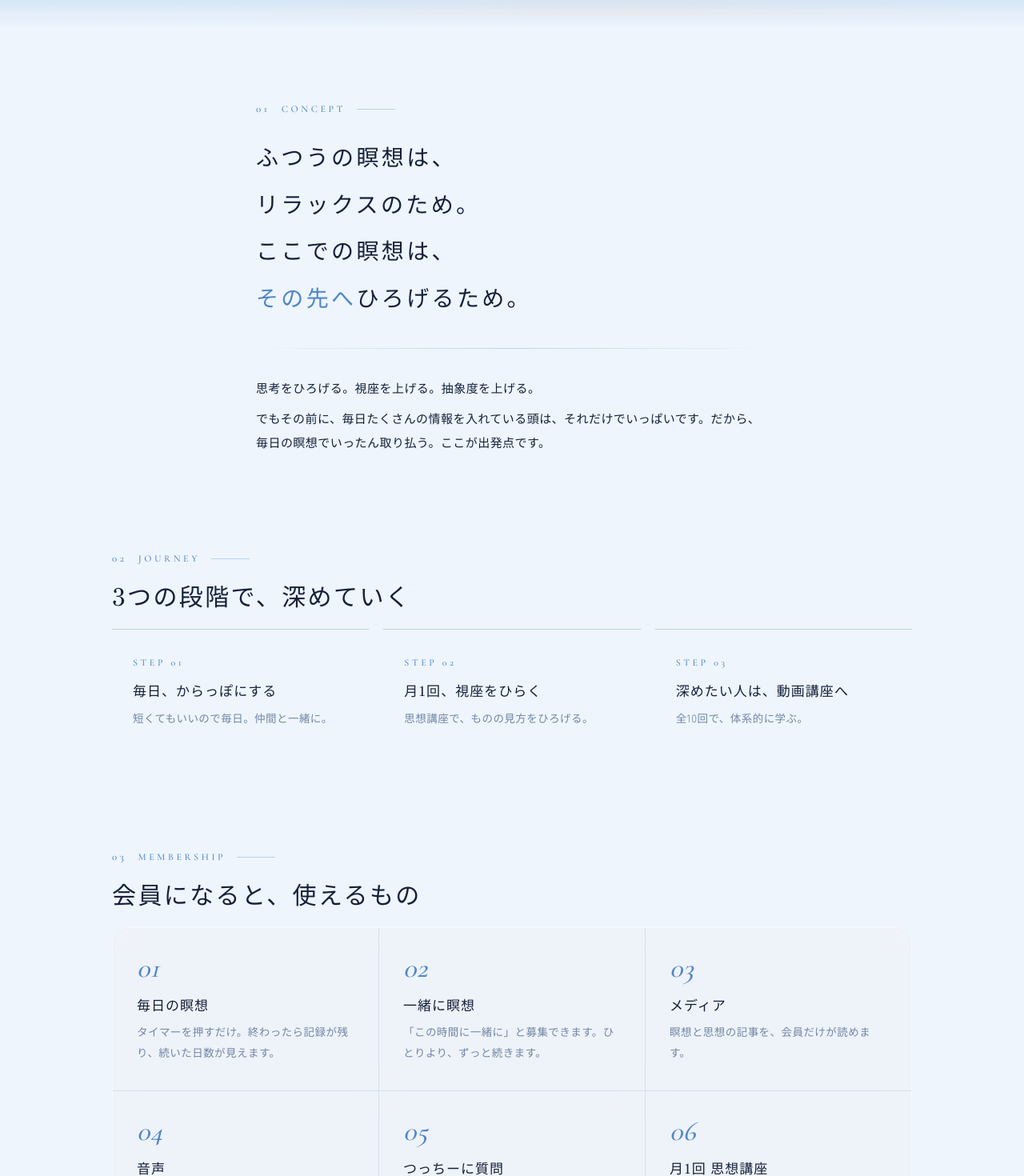
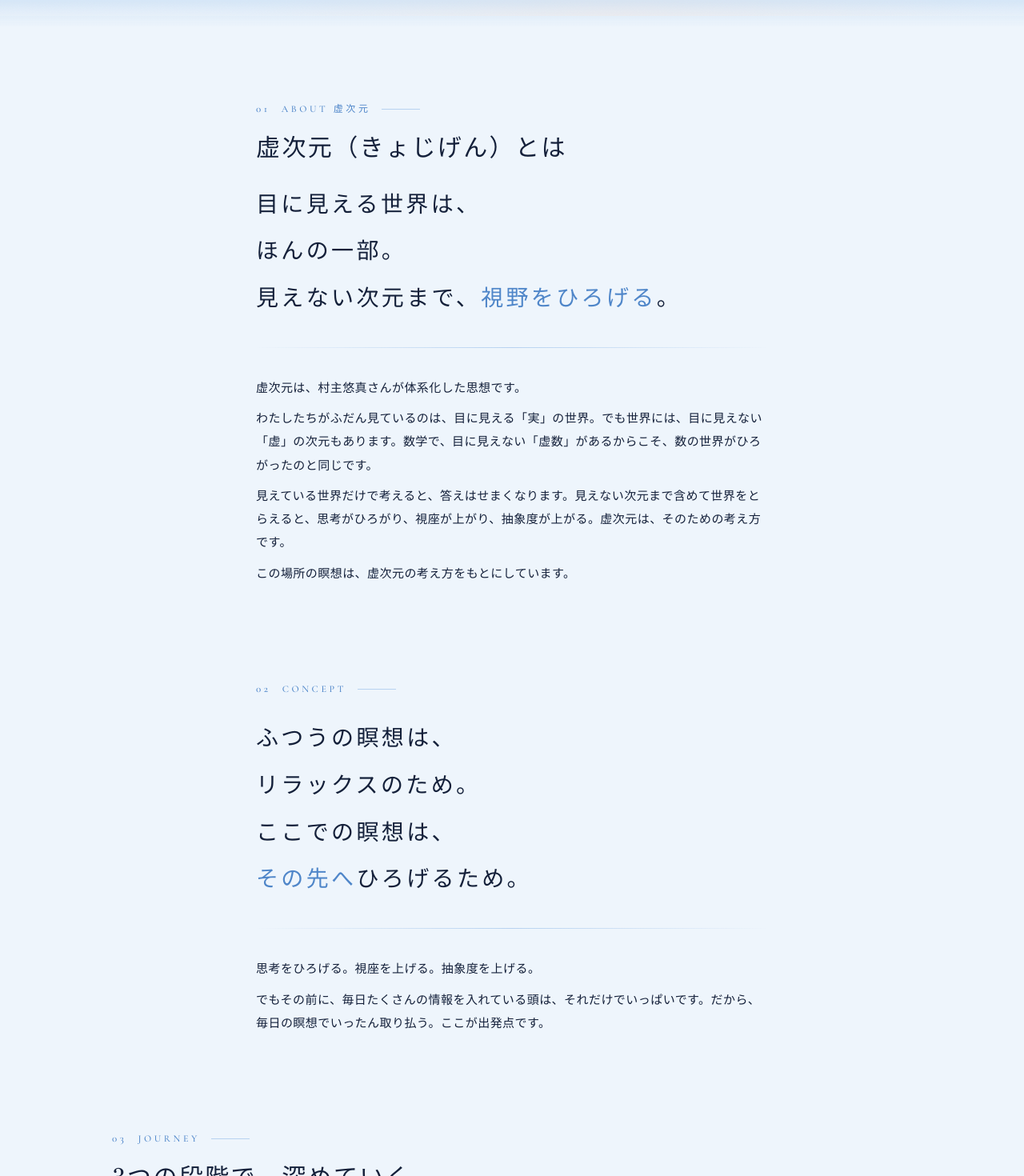
Before and after one commit to wclosetk8114-collab/meisou-community, a Next.js app: page / in a window 1280 px wide. Shown: the part 780-2250 px from the top of the page at 80% size. Built offline with nearby package versions, Linux system fonts and the light colour scheme.

Commit message:
トップの最初に虚次元の解説を追加

```diff
--- a/app/page.tsx
+++ b/app/page.tsx
@@ -33,9 +33,22 @@ export default function Home() {
           <span className="scroll">SCROLL</span>
         </section>
 
-        <section id="concept" className="section">
+        <section id="kyojigen" className="section">
           <div className="narrow">
-            <p className="label"><b>01</b> Concept</p>
+            <p className="label"><b>01</b> About 虚次元</p>
+            <h2>虚次元（きょじげん）とは</h2>
+            <p className="big-quote">目に見える世界は、<br />ほんの一部。<br />見えない次元まで、<span className="gold">視野をひろげる</span>。</p>
+            <hr className="hair" />
+            <p>虚次元は、村主悠真さんが体系化した思想です。</p>
+            <p>わたしたちがふだん見ているのは、目に見える「実」の世界。でも世界には、目に見えない「虚」の次元もあります。数学で、目に見えない「虚数」があるからこそ、数の世界がひろがったのと同じです。</p>
+            <p>見えている世界だけで考えると、答えはせまくなります。見えない次元まで含めて世界をとらえると、思考がひろがり、視座が上がり、抽象度が上がる。虚次元は、そのための考え方です。</p>
+            <p>この場所の瞑想は、虚次元の考え方をもとにしています。</p>
+          </div>
+        </section>
+
+        <section id="concept" className="section" style={{ paddingTop: 20 }}>
+          <div className="narrow">
+            <p className="label"><b>02</b> Concept</p>
             <p className="big-quote">ふつうの瞑想は、<br />リラックスのため。<br />ここでの瞑想は、<br /><span className="gold">その先へ</span>ひろげるため。</p>
             <hr className="hair" />
             <p>思考をひろげる。視座を上げる。抽象度を上げる。</p>
@@ -45,7 +58,7 @@ export default function Home() {
 
         <section className="section" style={{ paddingTop: 20 }}>
           <div className="wrap">
-            <p className="label"><b>02</b> Journey</p>
+            <p className="label"><b>03</b> Journey</p>
             <h2>3つの段階で、深めていく</h2>
             <div className="flow">
               <div><h3>毎日、からっぽにする</h3><p className="muted">短くてもいいので毎日。仲間と一緒に。</p></div>
@@ -57,7 +70,7 @@ export default function Home() {
 
         <section className="section" style={{ paddingTop: 20 }}>
           <div className="wrap">
-            <p className="label"><b>03</b> Membership</p>
+            <p className="label"><b>04</b> Membership</p>
             <h2>会員になると、使えるもの</h2>
             <div className="feat">
               {features.map((f, i) => (
@@ -69,7 +82,7 @@ export default function Home() {
 
         <section className="section" style={{ paddingTop: 20 }}>
           <div className="narrow" style={{ textAlign: "center" }}>
-            <p className="label" style={{ justifyContent: "center" }}><b>04</b> Price</p>
+            <p className="label" style={{ justifyContent: "center" }}><b>05</b> Price</p>
             <div className="card" style={{ padding: "44px 26px" }}>
               <p className="en">Monthly membership</p>
               <p className="price">{yen(SITE.monthly)}<small>／月（税込）</small></p>
--- a/components/PublicHeader.tsx
+++ b/components/PublicHeader.tsx
@@ -6,7 +6,7 @@ export default function PublicHeader({ dark = false }: { dark?: boolean }) {
       <div className="wrap">
         <Logo light={dark} />
         <nav className="nav">
-          <Link href="/#concept" className="pc">コンセプト</Link>
+          <Link href="/#kyojigen" className="pc">虚次元とは</Link>
           <Link href="/course">動画講座</Link>
           <Link href="/login">ログイン</Link>
         </nav>
```
